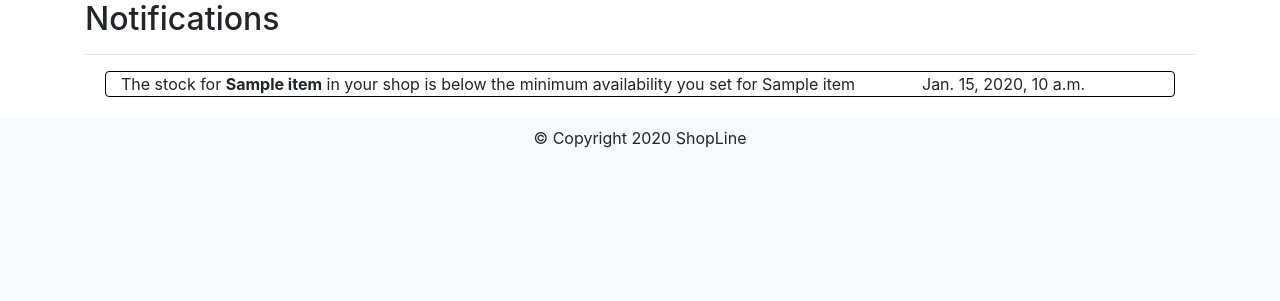
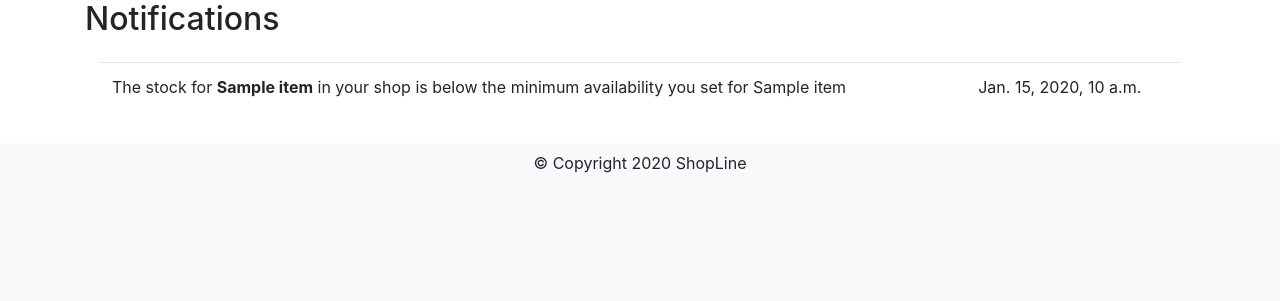
Before and after one commit to shubhanshu02/ShopLine, a Django app: template shop/templates/shop/notifications.html in a window 1280 px wide. Shown: the part 78-379 px from the top of the page. Run offline with Django 3.2, Linux system fonts and the light colour scheme; the template is opened without the code that fills it: most values are stand-ins (such as "Sample title", 1, 10 or a date in 2020); data that the repository does not hold is empty; some libraries are stand-ins or nearby versions; some web fonts are replaced.

Commit message:
Notification Table Changes (#15)

```diff
--- a/shop/templates/shop/bill_generation.html
+++ b/shop/templates/shop/bill_generation.html
@@ -9,7 +9,7 @@
     {% if items %}
     <div class="form-group">
         <div class="row pt-3">
-            <label class="col-sm-2" for="CustomerName">Name</label>
+            <label class="col-sm-2 font-weight-bold lead" for="CustomerName">Name</label>
             <input class="col-sm-10 form-control" type="text" id="CustomerName" placeholder="Customer Name">
         </div>
     </div>
--- a/shop/templates/shop/notifications.html
+++ b/shop/templates/shop/notifications.html
@@ -5,20 +5,22 @@
 
 {% block content %}
 <div class="container pb-3">
-    <h2>Notifications</h2>
-    <hr>
+    <h2 class="pb-3">Notifications</h2>
+
     <div class="col">
         {% if noti %}
-        {% for not in noti %}
-        <div class="row rounded" style="border: 1px solid black; margin: 5px;">
-            <div class="col-9">
-                The stock for <b>{{ not.item }}</b> in your shop is below the minimum availability you set for {{ not.item }}
-            </div>
-            <div class="col-3">
-                {{ not.date }}
-            </div>
-        </div>
-        {% endfor %}
+        <table class="table">
+            <tbody>
+                {% for not in noti %}
+                <tr>
+                    <td>The stock for <b>{{ not.item }}</b> in your shop is below the minimum availability you set for
+                        {{ not.item }}</td>
+
+                    <td>{{ not.date }}</td>
+                </tr>
+                {% endfor %}
+            </tbody>
+        </table>
         {% endif %}
         {% if message %}
         {{message}}
```
